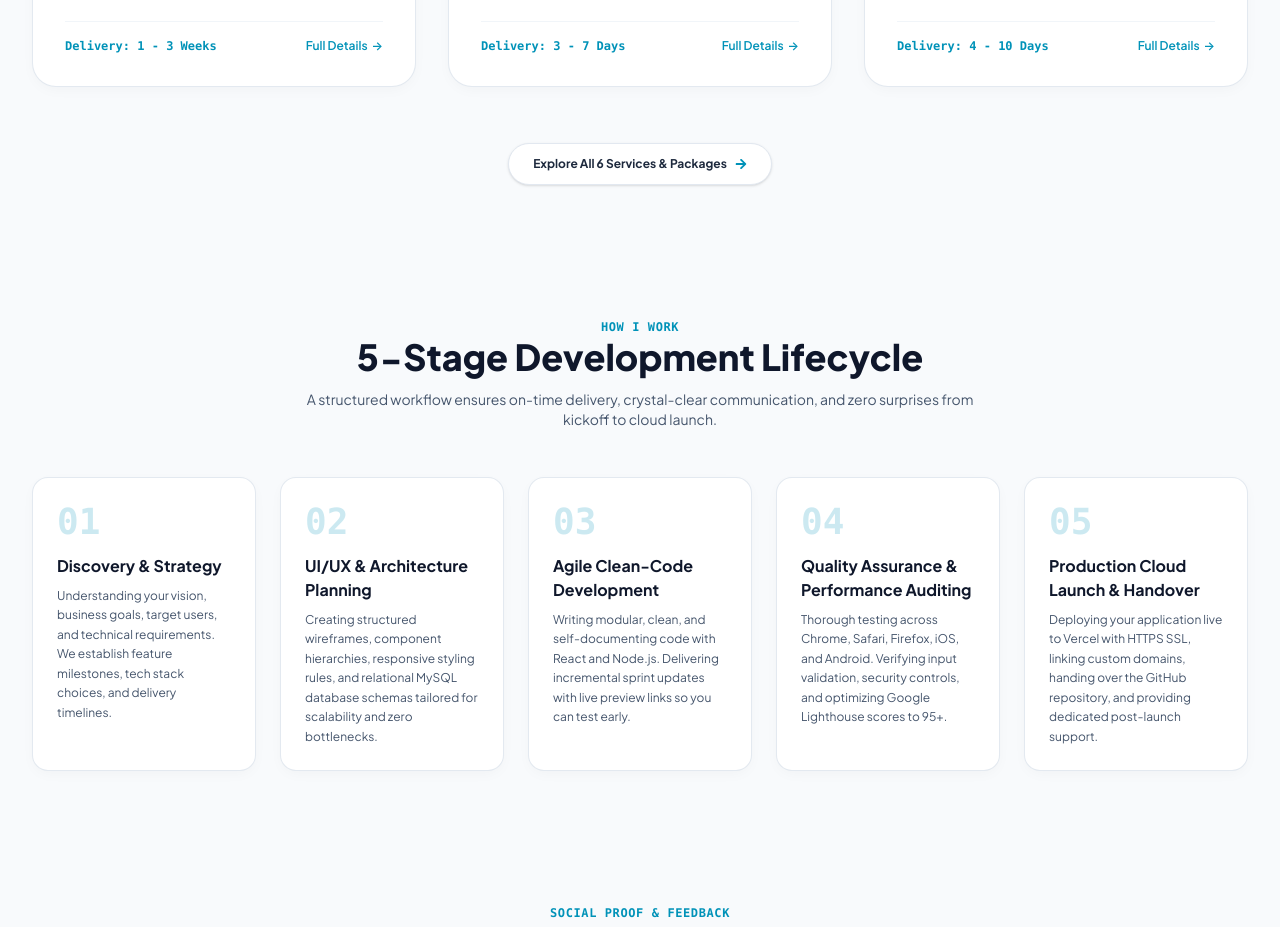
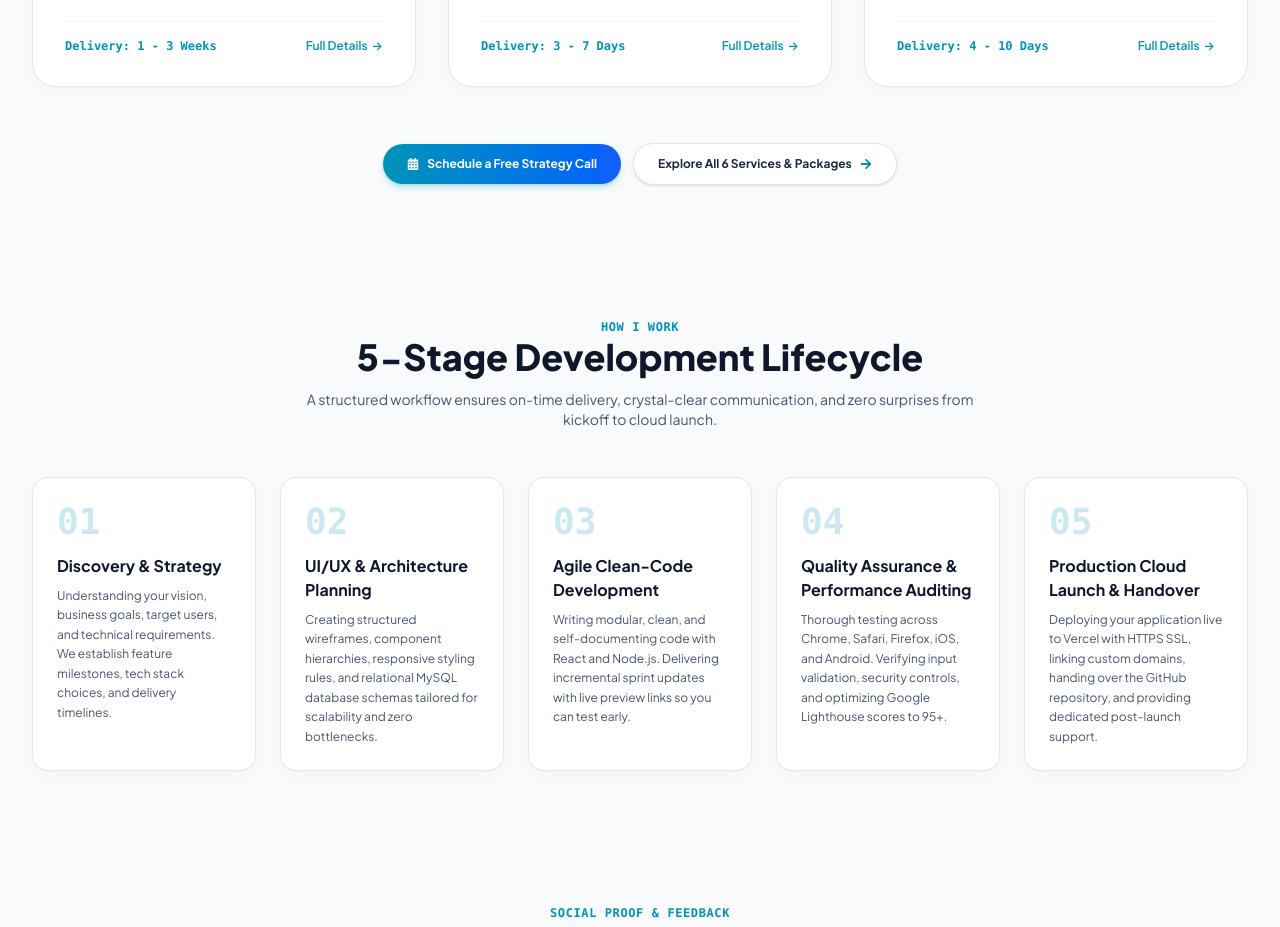
Before and after one commit to hassanakbar-dev/Hassan-Akbar-Portfolio-project, a React (Vite) app in the folder frontend/: page / in a window 1280 px wide. Shown: the part 2940-3867 px from the top of the page. Built offline with nearby package versions, Linux system fonts and the light colour scheme; no server answers.

Commit message:
update home.jsx file

```diff
--- a/frontend/src/pages/Home.jsx
+++ b/frontend/src/pages/Home.jsx
@@ -2,7 +2,8 @@ import { Link } from 'react-router-dom'
 import {
   FaArrowRight, FaRocket, FaLaptopCode, FaCheckCircle,
   FaGithub, FaLinkedin, FaFileDownload, FaStar,
-  FaPaintBrush, FaServer, FaBug, FaCloudUploadAlt
+  FaPaintBrush, FaServer, FaBug, FaCloudUploadAlt,
+  FaCalendarAlt
 } from 'react-icons/fa'
 import {
   SiReact, SiJavascript, SiTailwindcss, SiNodedotjs,
@@ -423,7 +424,15 @@ export default function Home() {
           })}
         </div>
 
-        <div className="text-center pt-2">
+        <div className="flex flex-wrap items-center justify-center gap-3 pt-2">
+          <Link
+            to="/services#schedule-meeting"
+            className="inline-flex items-center gap-2 px-6 py-3 rounded-full text-xs font-bold text-white bg-gradient-to-r from-cyan-600 to-blue-600 hover:from-cyan-500 hover:to-blue-500 shadow-md shadow-cyan-600/25 transition cursor-pointer"
+          >
+            <FaCalendarAlt className="text-xs" />
+            <span>Schedule a Free Strategy Call</span>
+          </Link>
+
           <Link
             to="/services"
             className="inline-flex items-center gap-2 px-6 py-3 rounded-full text-xs font-bold text-slate-800 dark:text-white bg-white dark:bg-slate-900 border border-slate-200 dark:border-slate-700/80 hover:border-cyan-500/40 shadow-sm transition"
```
